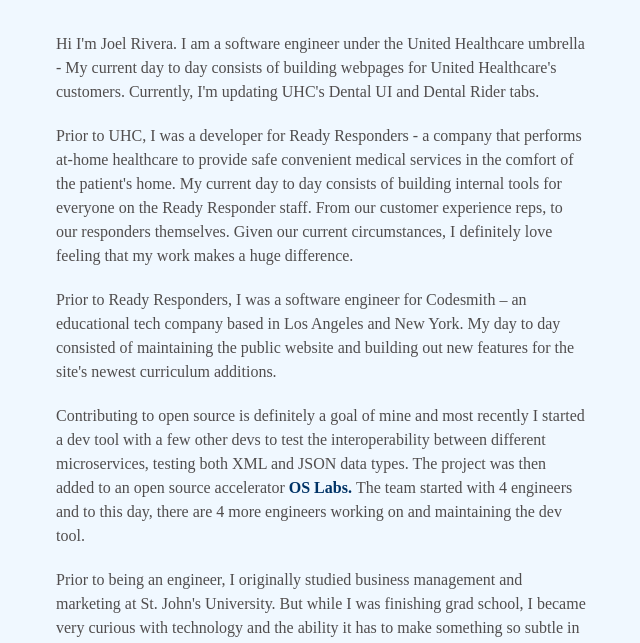
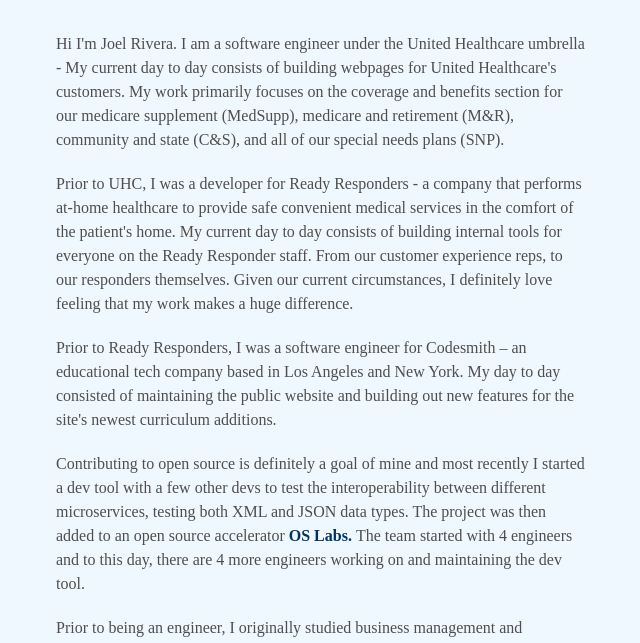
Before and after one commit to RealJoelRivera/realjoelrivera.github.io, a plain HTML site: page index.html in a window 1280 px wide. Shown: the part 150-793 px from the top of the page, without its empty margins (319-959 px from the left). Drawn offline with Linux system fonts and the light colour scheme.

Commit message:
Updated Summary page

```diff
--- a/index.html
+++ b/index.html
@@ -32,7 +32,8 @@
     <section id="about-me">
       <p>
         Hi I'm Joel Rivera. I am a software engineer under the United Healthcare umbrella - My current day to day consists of building
-        webpages for United Healthcare's customers. Currently, I'm updating UHC's Dental UI and Dental Rider tabs.
+        webpages for United Healthcare's customers. My work primarily focuses on the coverage and benefits section for our medicare
+        supplement (MedSupp), medicare and retirement (M&R), community and state (C&S), and all of our special needs plans (SNP).
       </p>
       <p>
         Prior to UHC, I was a developer for Ready Responders - a company that performs at-home healthcare to provide
```
